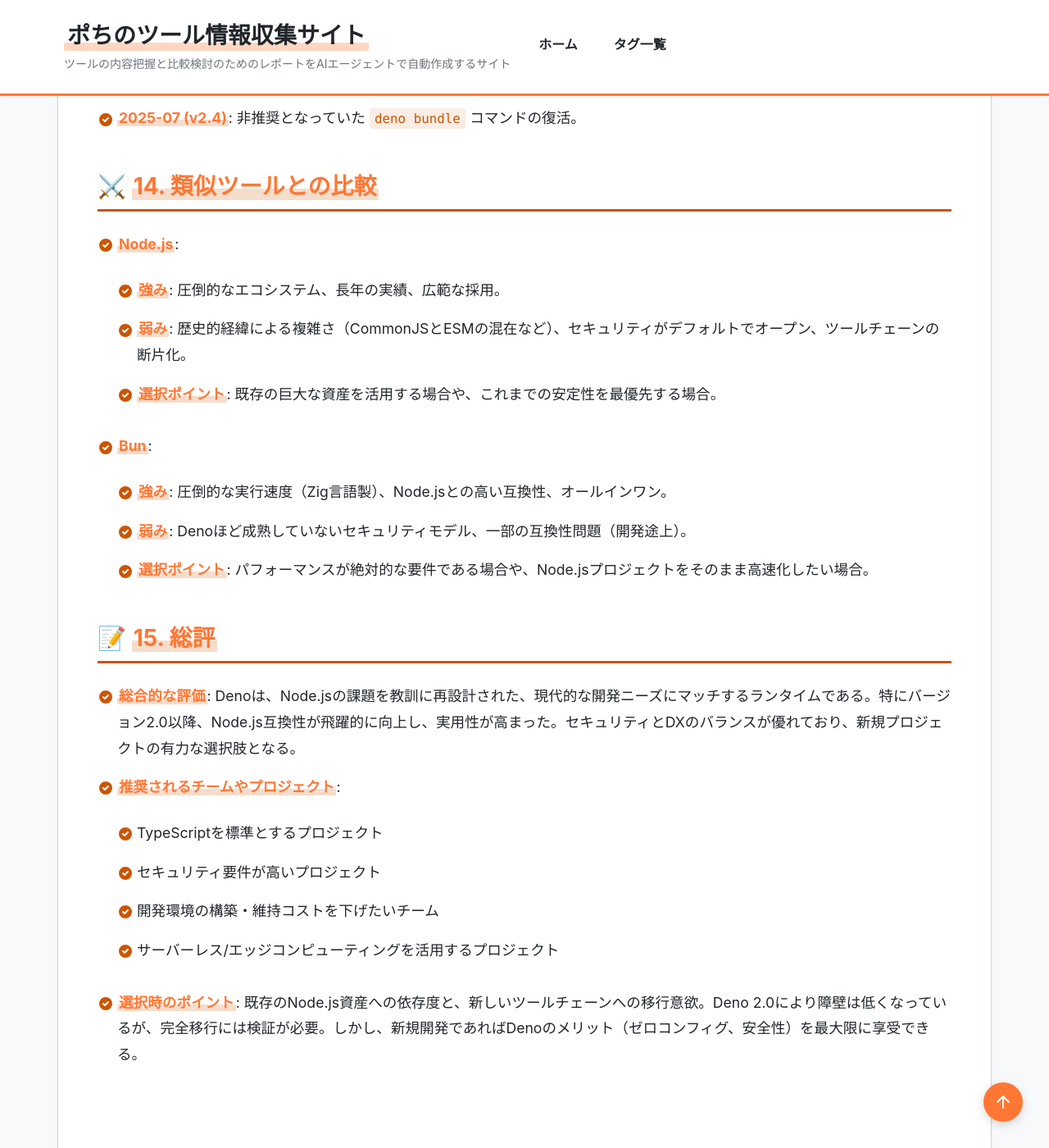
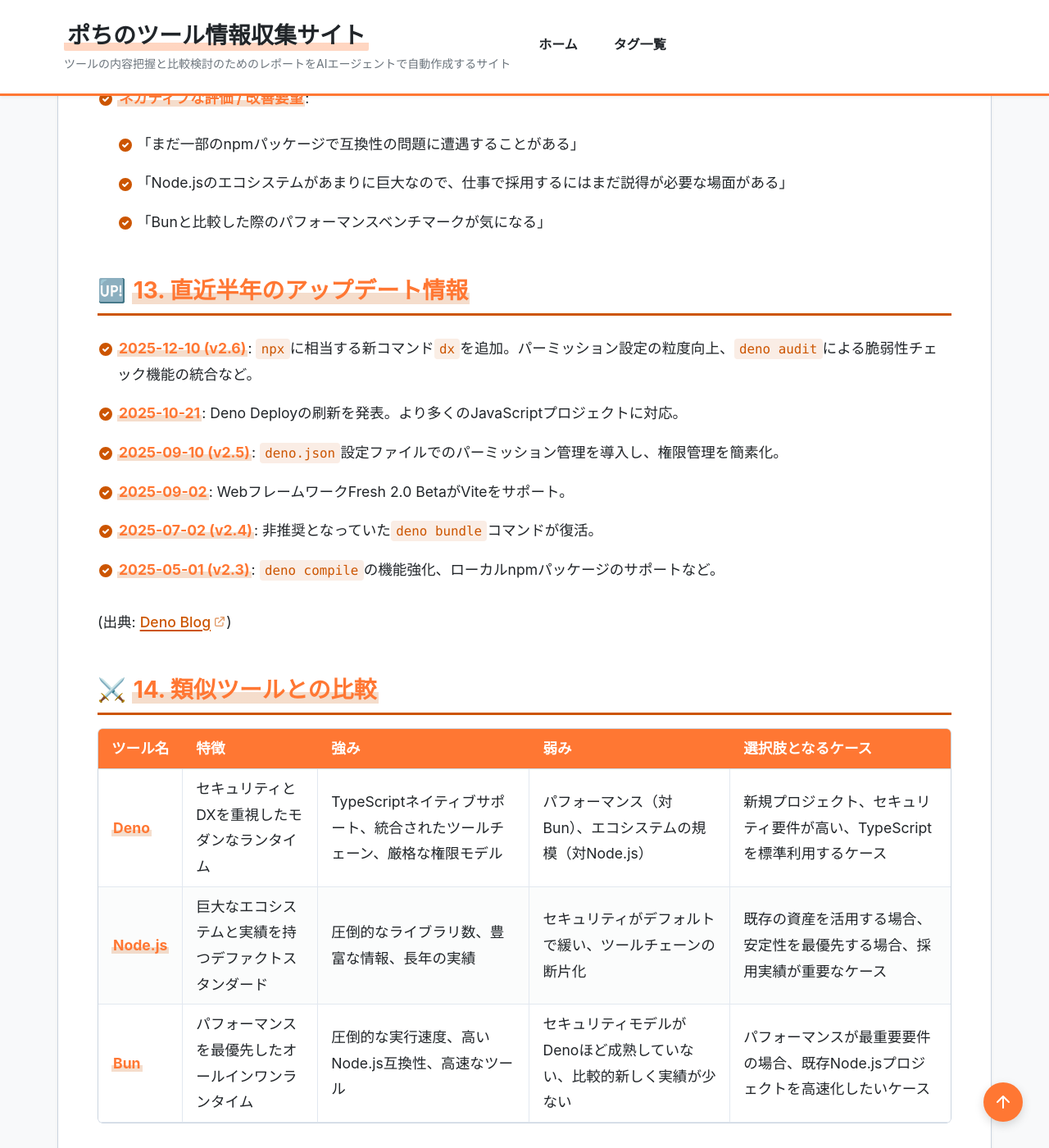
Before and after one commit to aegisfleet/tool-survey-report, a Jekyll site: the page built from _reports/deno.md, in a window 1280 px wide and 1400 px high, scrolled down 7138 px. Shown: the whole window at 82% size. Built offline with Jekyll 4.4.1, drawn with Linux system fonts in a browser that asks for light colours; some of the changed text lies outside the part shown.

Commit message:
feat: Deno調査レポートを最新情報に更新 (#424)
AGENTS.mdの指示に従い、Deno(_reports/deno.md)の調査レポートを2026-01-13時点の最新情報に更新しました。

主な変更点：
- フロントマターに評価サマリを追加し、テンプレートに準拠
- 最新のリリース情報（v2.6）とDeno Deployの料金プランを反映
- 関連ツールとの整合性を確認し、不要なリンクを削除

Co-authored-by: google-labs-jules[bot] <161369871+google-labs-jules[bot]@users.noreply.github.com>

```diff
--- a/_reports/deno.md
+++ b/_reports/deno.md
@@ -1,14 +1,14 @@
 ---
+# === フロントマター ===
+# 【必須項目】
 title: "Deno 調査レポート"
 tool_name: "Deno"
+tool_reading: "デノ"
 category: "開発者ツール"
 developer: "Deno Land Inc."
 official_site: "https://deno.com/"
-links:
-  github: "https://github.com/denoland/deno"
-  documentation: "https://docs.deno.com/"
 date: "2025-12-20"
-last_updated: "2025-12-20"
+last_updated: "2026-01-13"
 tags:
   - "JavaScript"
   - "TypeScript"
@@ -16,10 +16,44 @@ tags:
   - "開発者ツール"
   - "サーバーレス"
   - "WebAssembly"
+description: "セキュリティと開発者体験を重視した、モダンなJavaScript/TypeScriptランタイム"
+
+# 【クイックサマリー】ホーム画面のカード表示用
 quick_summary:
+  has_free_plan: true
   is_oss: true
+  starting_price: "無料"
+  target_users:
+    - "Web開発者"
+    - "バックエンドエンジニア"
+    - "サーバーレス開発者"
+  latest_highlight: "2025年12月にv2.6をリリースし、npx相当のdxコマンドを追加"
+  update_frequency: "高"
 
-description: "セキュリティと開発者体験を重視した、モダンなJavaScript/TypeScriptランタイム"
+# 【ツール評価】100点満点、基準点70点からの加減算方式
+evaluation:
+  score: 87
+  base_score: 70
+  plus_points:
+    - point: 8
+      reason: "TypeScriptのネイティブサポートとオールインワンのツールチェーンがDXを大幅に向上させる"
+    - point: 7
+      reason: "デフォルトでセキュアなサンドボックスモデルを採用しており、安全性が高い"
+    - point: 5
+      reason: "Node.jsとの互換性が向上し、npmエコシステムを活用しやすくなった"
+    - point: 2
+      reason: "公式のサーバーレス環境Deno Deployとの連携がスムーズ"
+  minus_points:
+    - point: -3
+      reason: "Bunなどの新しい競合と比較すると、パフォーマンス面で劣る場合がある"
+    - point: -2
+      reason: "エコシステムはNode.jsに及ばず、Denoネイティブのライブラリはまだ少ない"
+  summary: "高いセキュリティと優れた開発者体験を両立した、新規プロジェクトで採用すべき有力なランタイム"
+
+# 【任意項目】
+links:
+  github: "https://github.com/denoland/deno"
+  documentation: "https://docs.deno.com/"
 relationships:
   related_tools:
     - "Node.js"
@@ -30,18 +64,19 @@ relationships:
 ## **1. 基本情報**
 
 * **ツール名**: Deno
+* **ツールの読み方**: デノ
 * **開発元**: Deno Land Inc.
 * **公式サイト**: [https://deno.com/](https://deno.com/)
 * **関連リンク**:
   * GitHub: [https://github.com/denoland/deno](https://github.com/denoland/deno)
   * ドキュメント: [https://docs.deno.com/](https://docs.deno.com/)
-* **カテゴリ**: 開発者ツール (ランタイム)
-* **概要**: Node.jsの作者であるRyan Dahl氏によって開発された、セキュリティと開発者体験（DX）を重視したモダンなJavaScriptおよびTypeScriptランタイム。V8 JavaScriptエンジン、Rust、Tokio上に構築されている。
+* **カテゴリ**: 開発者ツール
+* **概要**: Node.jsの作者Ryan Dahl氏によって開発された、セキュリティと開発者体験（DX）を重視したモダンなJavaScript/TypeScriptランタイム。V8 JavaScriptエンジン、Rust、Tokio上に構築されている。
 
 ## **2. 目的と主な利用シーン**
 
-* **解決する課題**: Node.jsにおける設計上の課題（セキュリティ、モジュールシステム、ツールチェーンの断片化など）を解消し、より安全で生産性の高い開発環境を提供する。
-* **主な利用者**: Web開発者、バックエンドエンジニア、サーバーレスアプリケーション開発者。
+* **解決する課題**: Node.jsにおける設計上の課題（セキュリティ、モジュールシステム、ツールチェーンの断片化）を解消し、より安全で生産性の高い開発環境を提供する。
+* **想定利用者**: Web開発者、バックエンドエンジニア、サーバーレスアプリケーション開発者。
 * **利用シーン**:
   * WebサーバーやAPIの構築
   * CLIツールの作成
@@ -50,54 +85,47 @@ relationships:
 
 ## **3. 主要機能**
 
-* **セキュアなデフォルト設定**: ファイルシステム、ネットワーク、環境変数へのアクセスは、明示的に許可フラグ（例: `--allow-net`, `--allow-read`）を渡さない限り禁止される。
+* **セキュアなデフォルト設定**: ファイルシステム、ネットワーク、環境変数へのアクセスは、明示的に許可フラグ（例: `--allow-net`）を渡さない限り禁止されるサンドボックスモデル。
 * **TypeScriptのネイティブサポート**: 追加の設定やトランスパイラなしでTypeScriptコードを直接実行可能。
-* **単一実行ファイル**: 依存関係を含めたアプリケーションを単一の実行ファイルにコンパイルする機能（`deno compile`）を提供。
-* **オールインワンのツールチェーン**: リンター（`deno lint`）、フォーマッター（`deno fmt`）、テストランナー（`deno test`）、ドキュメント生成（`deno doc`）、ベンチマーク（`deno bench`）などの開発ツールを標準搭載。
-* **Node.js互換性**: Deno 2以降、Node.jsおよびnpmパッケージとの完全な互換性を目指しており、既存のNode.jsプロジェクトからの移行が容易。
-* **Web標準API**: `fetch`, `WebSocket`, `Stream` など、ブラウザと互換性のあるWeb標準APIをサーバーサイドで利用可能。
-* **JSR (JavaScript Registry)**: TypeScriptファーストの新しいパッケージレジストリとの統合。
+* **オールインワンのツールチェーン**: リンター (`deno lint`)、フォーマッター (`deno fmt`)、テストランナー (`deno test`)、ドキュメント生成 (`deno doc`) などを標準搭載。
+* **単一実行ファイル**: 依存関係を含めたアプリケーションを単一の実行ファイルにコンパイル可能 (`deno compile`)。
+* **Node.js互換性**: `npm:` プレフィックスや`package.json`のサポートにより、多くのnpmパッケージをDenoプロジェクトで利用可能。
+* **Web標準API準拠**: `fetch`や`WebSocket`など、ブラウザと互換性のあるWeb標準APIをサーバーサイドで利用できる。
+* **JSR (JavaScript Registry)**: TypeScriptファーストのモダンなパッケージレジストリ。
 
 ## **4. 特徴・強み (Pros)**
 
 * **高いセキュリティ**: 権限管理が厳格であり、サプライチェーン攻撃などのリスクを軽減できる。
 * **優れた開発者体験 (DX)**: 必要なツールが最初から揃っており、セットアップの手間が非常に少ない（ゼロコンフィグ）。
+* **モダンな言語仕様のサポート**: TypeScriptとESモジュールを標準でサポートし、常に最新のJavaScript機能を活用できる。
 * **Web標準への準拠**: ブラウザと同じAPIを使用できるため、フロントエンドとバックエンドでコードや知識を共有しやすい。
-* **モダンなモジュールシステム**: ESモジュールを標準採用し、URLベースのインポートやJSRの利用が可能。
 
 ## **5. 弱み・注意点 (Cons)**
 
 * **エコシステムの規模**: Node.jsと比較すると、Deno専用のライブラリやフレームワークの数はまだ少ない（ただしnpm互換性によりNode.jsの資産は利用可能）。
-* **移行コスト**: 既存のNode.jsプロジェクトを完全にDenoネイティブな形（npm依存なしなど）に移行するには、コードの書き換えが必要になる場合がある。
-* **パフォーマンス**: 一部のシナリオではBunなどの競合ランタイムの方が高速な場合がある（ただしDenoも継続的に高速化されている）。
+* **パフォーマンス**: シナリオによってはBunなどの競合ランタイムの方が高速な場合がある。
+* **移行コスト**: 既存のNode.jsプロジェクトを完全にDenoネイティブな形に移行するには、一部コードの書き換えが必要になる場合がある。
 
 ## **6. 料金プラン**
 
 Denoランタイム自体はオープンソース（MITライセンス）であり無料。
-開発元のDeno Land Inc.が提供するサーバーレスホスティングサービス「Deno Deploy」には有料プランがある。
+開発元が提供するサーバーレスホスティングサービス「Deno Deploy」には有料プランがある。
 
-* **無料プラン (Free)**:
-  * 月額 $0
-  * 100万リクエスト/月
-  * 100GB 帯域幅/月
-  * 50ドメイン/組織
-  * 個人利用やプロトタイピング向け
-* **Proプラン**:
-  * 月額 $20
-  * 500万リクエスト/月（超過分 $2/100万）
-  * 200GB 帯域幅/月（超過分 $0.50/GB）
-  * チームでのコラボレーション向け
-* **Enterpriseプラン**:
-  * カスタム価格
-  * 無制限のカスタムドメイン
-  * SOC2 Type 1認証、SLA、専任サポートなど
+| プラン名 | 料金 | 主な特徴 |
+|---|---|---|
+| **Free** | 無料 | リクエスト100万/月、帯域幅100GB/月、CPU時間15h/月。個人利用やプロトタイピング向け。 |
+| **Pro** | $20/月 | リクエスト500万/月、帯域幅200GB/月、CPU時間40h/月。チームでのコラボレーション向け。 |
+| **Enterprise** | カスタム | 無制限のカスタムドメイン、SOC2 Type 1認証、99.95% SLA、専任サポートなど。 |
+
+* **課金体系**: Deno Deployはリクエスト数、帯域幅、CPU時間、KVストレージなどのリソース使用量に基づく。
+* **無料トライアル**: Freeプランが無料トライアルとして機能する。
 
 ## **7. 導入実績・事例**
 
 * **Slack**: 次世代プラットフォームの基盤としてDenoを採用。
 * **Netlify**: Edge FunctionsのランタイムとしてDenoを採用。
 * **Supabase**: Edge FunctionsのランタイムとしてDenoを採用。
-* その他、Deco.cxなどのWeb開発プラットフォームでも採用されている。
+* **Deco.cx**: Web開発プラットフォームでDenoを採用。
 
 ## **8. サポート体制**
 
@@ -107,57 +135,60 @@ Denoランタイム自体はオープンソース（MITライセンス）であ
 
 ## **9. 連携機能 (API・インテグレーション)**
 
-* **npm連携**: `npm:` プレフィックスを使用することでnpmパッケージを直接インポート可能。`package.json` のサポートもあり。
+* **npm連携**: `npm:` プレフィックスや`package.json`サポートにより、npmパッケージを直接インポート可能。
 * **CI/CD連携**: GitHub Actionsなどの主要なCI/CDツールで容易にセットアップ可能。
 * **エディタ連携**: VS Code向けの公式拡張機能が提供されており、強力なインテリセンスやデバッグ機能を利用可能。
 
 ## **10. セキュリティとコンプライアンス**
 
-* **サンドボックス**: デフォルトでサンドボックス化されており、外部へのアクセスを制限。
-* **認証**: Deno DeployのEnterpriseプランではSOC2 Type 1認証を取得。
-* **サプライチェーンセキュリティ**: ロックファイルによる依存関係の固定や、権限フラグによる意図しないアクセスの防止。
+* **サンドボックス**: デフォルトでサンドボックス化されており、外部へのアクセスを厳格に制限。
+* **サプライチェーンセキュリティ**: ロックファイルによる依存関係の固定や、`deno audit`による脆弱性スキャン機能を内蔵。
+* **コンプライアンス**: Deno DeployのEnterpriseプランではSOC2 Type 1認証を取得。
 
 ## **11. 操作性 (UI/UX) と学習コスト**
 
 * **UI/UX**: CLIツールは直感的で使いやすく設計されている。エラーメッセージも親切で、修正提案が表示されることもある。
-* **学習コスト**: JavaScript/TypeScriptの知識があれば導入は容易。Node.js経験者であれば、いくつかの違い（インポート方式や権限モデル）を理解すればすぐに使えるようになる。設定ファイルが少なくて済むため、初学者にも優しい。
+* **学習コスト**: JavaScript/TypeScriptの知識があれば導入は容易。Node.js経験者であれば、いくつかの違い（権限モデルなど）を理解すればすぐに使える。設定ファイルが少なくて済むため初学者にも優しい。
 
 ## **12. ユーザーの声（レビュー分析）**
 
 * **調査対象**: GitHub, 技術ブログ, Reddit, X (Twitter)
+* **総合評価**: 全体的に開発者からの評価は非常に高い。
 * **ポジティブな評価**:
   * 「TypeScriptの設定なしですぐに書き始められるのが最高」
   * 「標準でリンターやフォーマッターがついているので、プロジェクトごとのツール選定論争が減る」
-  * 「セキュリティモデルが安心感がある」
-  * 「Deno Deployへのデプロイが爆速で体験が良い」
+  * 「セキュリティモデルが安心感をもたらす。意図しない動作を防げる」
+  * 「Deno Deployへのデプロイが非常に高速で体験が良い」
 * **ネガティブな評価 / 改善要望**:
   * 「まだ一部のnpmパッケージで互換性の問題に遭遇することがある」
-  * 「Node.jsのエコシステムがあまりに巨大なので、仕事で採用するには説得が必要」
+  * 「Node.jsのエコシステムがあまりに巨大なので、仕事で採用するにはまだ説得が必要な場面がある」
+  * 「Bunと比較した際のパフォーマンスベンチマークが気になる」
 
 ## **13. 直近半年のアップデート情報**
 
-* **2025-12 (v2.6)**: `dx` コマンドの追加（`npx`に相当）、パーミッション設定の粒度向上、ソースフェーズインポート、`tsgo`による型チェックの高速化。
-* **2025-09 (v2.5)**: 権限管理の簡素化（設定ファイルでのパーミッションセット）、`Deno.test` APIの強化など。
-* **2025-09**: npmサプライチェーン攻撃に対する保護機能の強化。
-* **2025-07 (v2.4)**: 非推奨となっていた `deno bundle` コマンドの復活。
+* **2025-12-10 (v2.6)**: `npx`に相当する新コマンド`dx`を追加。パーミッション設定の粒度向上、`deno audit`による脆弱性チェック機能の統合など。
+* **2025-10-21**: Deno Deployの刷新を発表。より多くのJavaScriptプロジェクトに対応。
+* **2025-09-10 (v2.5)**: `deno.json`設定ファイルでのパーミッション管理を導入し、権限管理を簡素化。
+* **2025-09-02**: WebフレームワークFresh 2.0 BetaがViteをサポート。
+* **2025-07-02 (v2.4)**: 非推奨となっていた`deno bundle`コマンドが復活。
+* **2025-05-01 (v2.3)**: `deno compile`の機能強化、ローカルnpmパッケージのサポートなど。
+
+(出典: [Deno Blog](https://deno.com/blog?tag=product-update))
 
 ## **14. 類似ツールとの比較**
 
-* **Node.js**:
-  * **強み**: 圧倒的なエコシステム、長年の実績、広範な採用。
-  * **弱み**: 歴史的経緯による複雑さ（CommonJSとESMの混在など）、セキュリティがデフォルトでオープン、ツールチェーンの断片化。
-  * **選択ポイント**: 既存の巨大な資産を活用する場合や、これまでの安定性を最優先する場合。
-* **Bun**:
-  * **強み**: 圧倒的な実行速度（Zig言語製）、Node.jsとの高い互換性、オールインワン。
-  * **弱み**: Denoほど成熟していないセキュリティモデル、一部の互換性問題（開発途上）。
-  * **選択ポイント**: パフォーマンスが絶対的な要件である場合や、Node.jsプロジェクトをそのまま高速化したい場合。
+| ツール名 | 特徴 | 強み | 弱み | 選択肢となるケース |
+|---|---|---|---|---|
+| **Deno** | セキュリティとDXを重視したモダンなランタイム | TypeScriptネイティブサポート、統合されたツールチェーン、厳格な権限モデル | パフォーマンス（対Bun）、エコシステムの規模（対Node.js） | 新規プロジェクト、セキュリティ要件が高い、TypeScriptを標準利用するケース |
+| **Node.js** | 巨大なエコシステムと実績を持つデファクトスタンダード | 圧倒的なライブラリ数、豊富な情報、長年の実績 | セキュリティがデフォルトで緩い、ツールチェーンの断片化 | 既存の資産を活用する場合、安定性を最優先する場合、採用実績が重要なケース |
+| **Bun** | パフォーマンスを最優先したオールインワンランタイム | 圧倒的な実行速度、高いNode.js互換性、高速なツール | セキュリティモデルがDenoほど成熟していない、比較的新しく実績が少ない | パフォーマンスが最重要要件の場合、既存Node.jsプロジェクトを高速化したいケース |
 
 ## **15. 総評**
 
-* **総合的な評価**: Denoは、Node.jsの課題を教訓に再設計された、現代的な開発ニーズにマッチするランタイムである。特にバージョン2.0以降、Node.js互換性が飛躍的に向上し、実用性が高まった。セキュリティとDXのバランスが優れており、新規プロジェクトの有力な選択肢となる。
+* **総合的な評価**: Denoは、Node.jsの課題を教訓に再設計された、現代的な開発ニーズにマッチするランタイムである。バージョン2.0以降、Node.js互換性が飛躍的に向上し、実用性が高まった。セキュリティと優れた開発者体験のバランスが強みであり、新規プロジェクトにおける極めて有力な選択肢となる。
 * **推奨されるチームやプロジェクト**:
   * TypeScriptを標準とするプロジェクト
-  * セキュリティ要件が高いプロジェクト
+  * セキュリティ要件が高いアプリケーション
   * 開発環境の構築・維持コストを下げたいチーム
   * サーバーレス/エッジコンピューティングを活用するプロジェクト
-* **選択時のポイント**: 既存のNode.js資産への依存度と、新しいツールチェーンへの移行意欲。Deno 2.0により障壁は低くなっているが、完全移行には検証が必要。しかし、新規開発であればDenoのメリット（ゼロコンフィグ、安全性）を最大限に享受できる。
+* **選択時のポイント**: 開発者体験とセキュリティを重視するならDenoが優位。既存のNode.js資産への依存度が非常に高い場合はNode.js、実行速度が絶対的な要件であればBunが選択肢となる。ただし、DenoのNode.js互換性向上により、多くのケースでnpmエコシステムを活用しつつDenoの恩恵を受けることが可能になっている。
```
